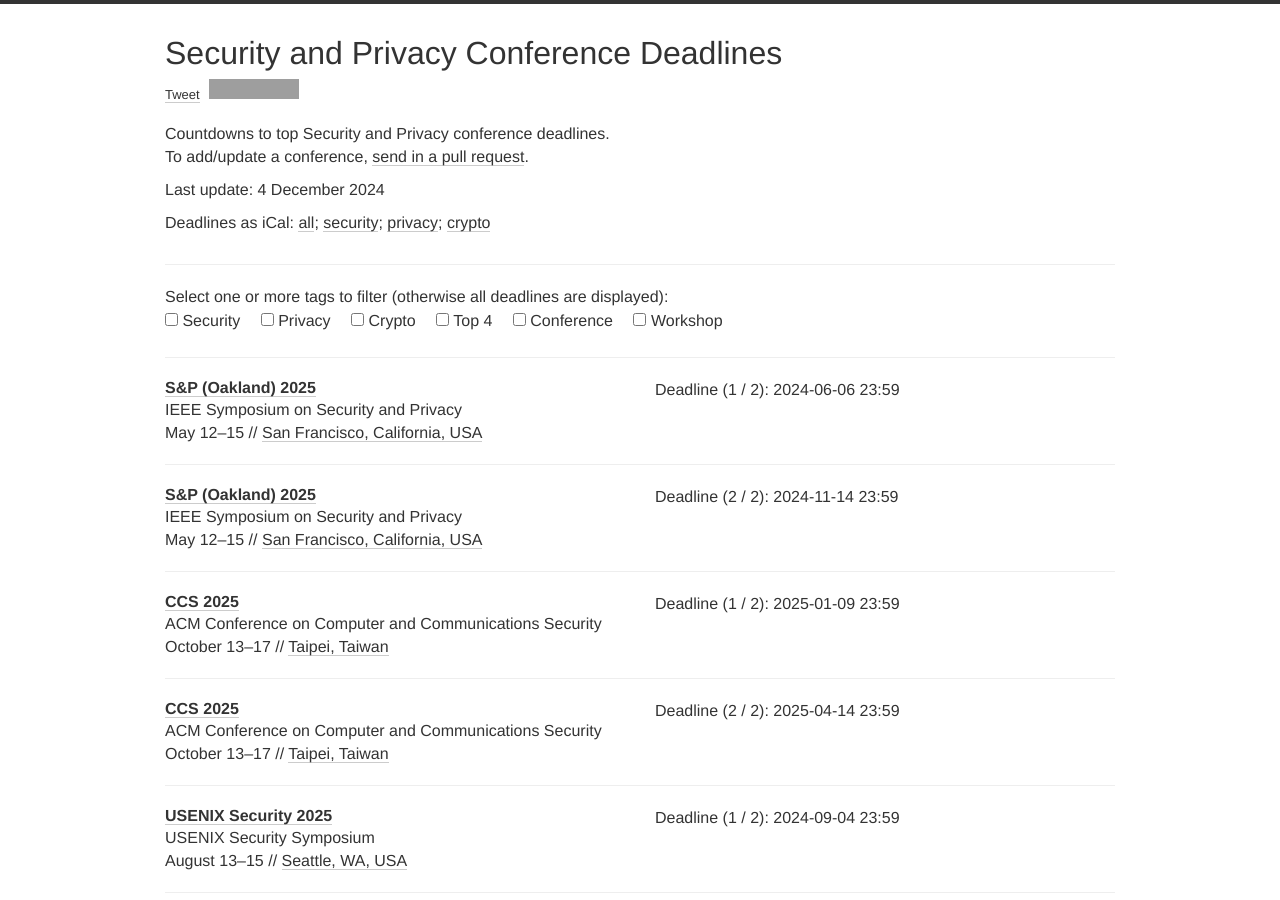
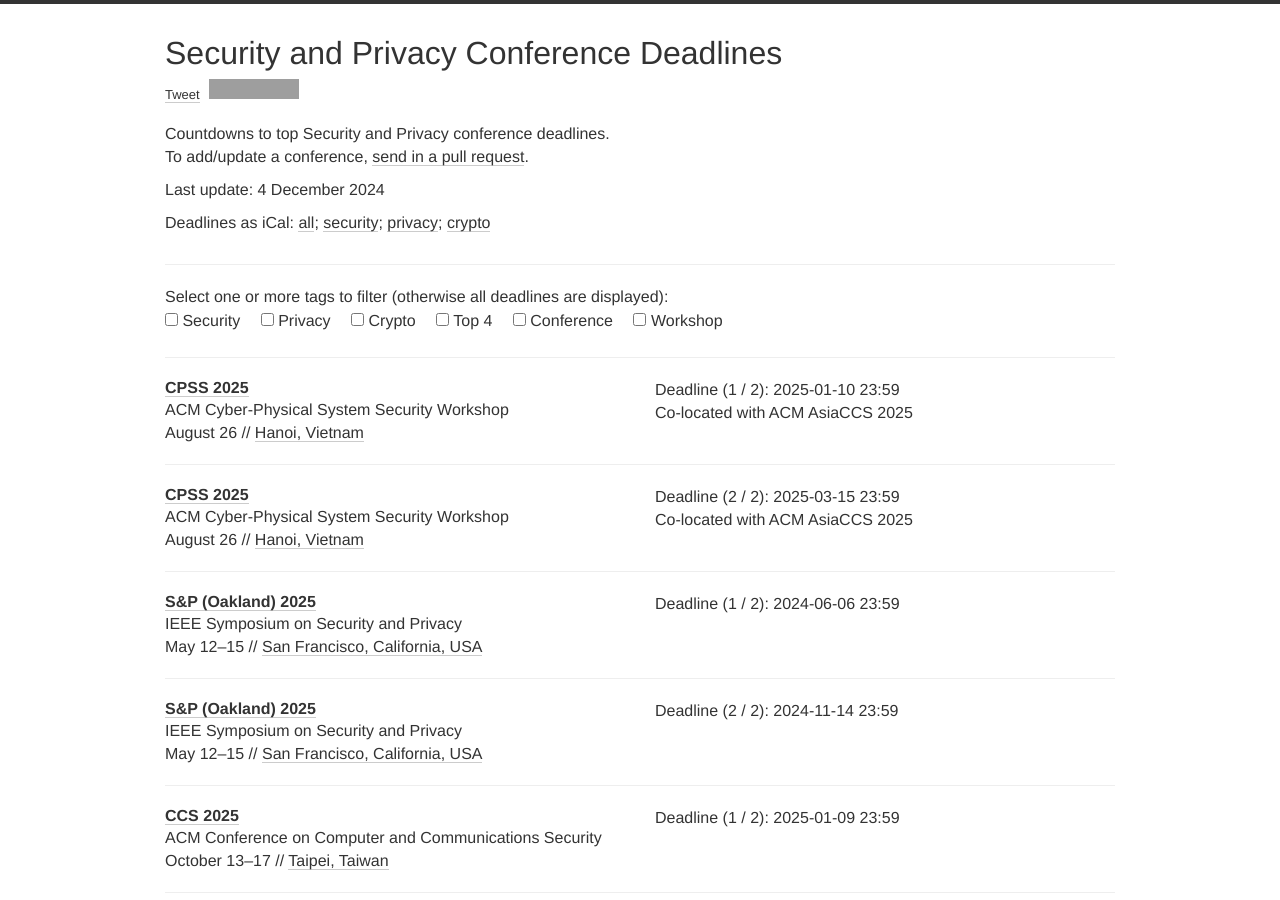
Before and after one commit to sec-deadlines/sec-deadlines.github.io, a Jekyll site: the page built from index.html, in a window 1280 px wide and 900 px high. Built offline with Jekyll 4.4.1, drawn with Linux system fonts in a browser that asks for light colours; nearby versions of some CDN libraries; comment, search, counter and statistics services are not loaded; grey boxes are pictures that could not be loaded.

Commit message:
Update conferences.yml

```diff
--- a/_data/conferences.yml
+++ b/_data/conferences.yml
@@ -1,4 +1,14 @@
----
+- name: CPSS
+  description: ACM Cyber-Physical System Security Workshop
+  year: 2025
+  link: http://jianying.space/cpss/CPSS2025/
+  comment: Co-located with ACM AsiaCCS 2025
+  deadline:
+    - "2025-01-10 23:59"
+    - "2025-03-15 23:59"
+  date: "August 26"
+  place: Hanoi, Vietnam
+  tags: [SEC, PRIV, CONF]
 
 # Security and Privacy
 - name: S&P (Oakland)
```
